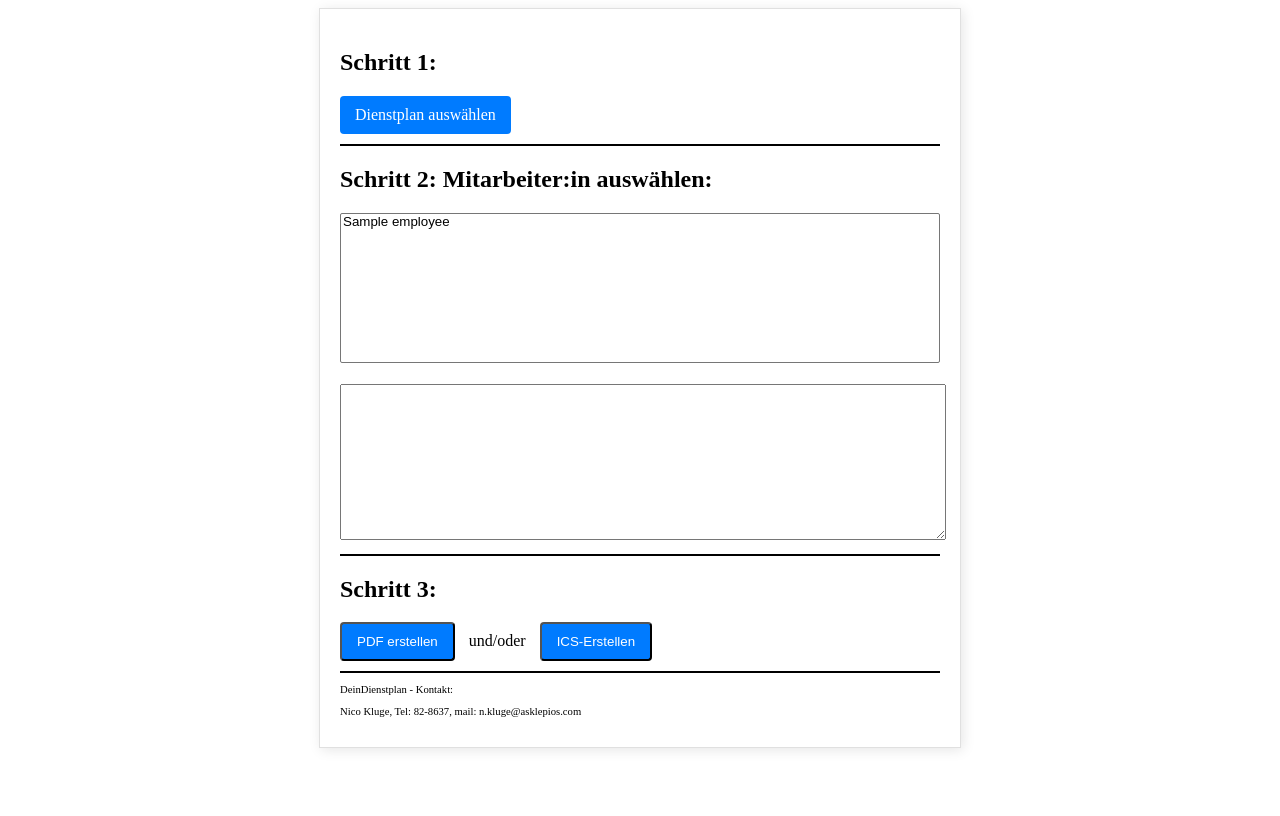
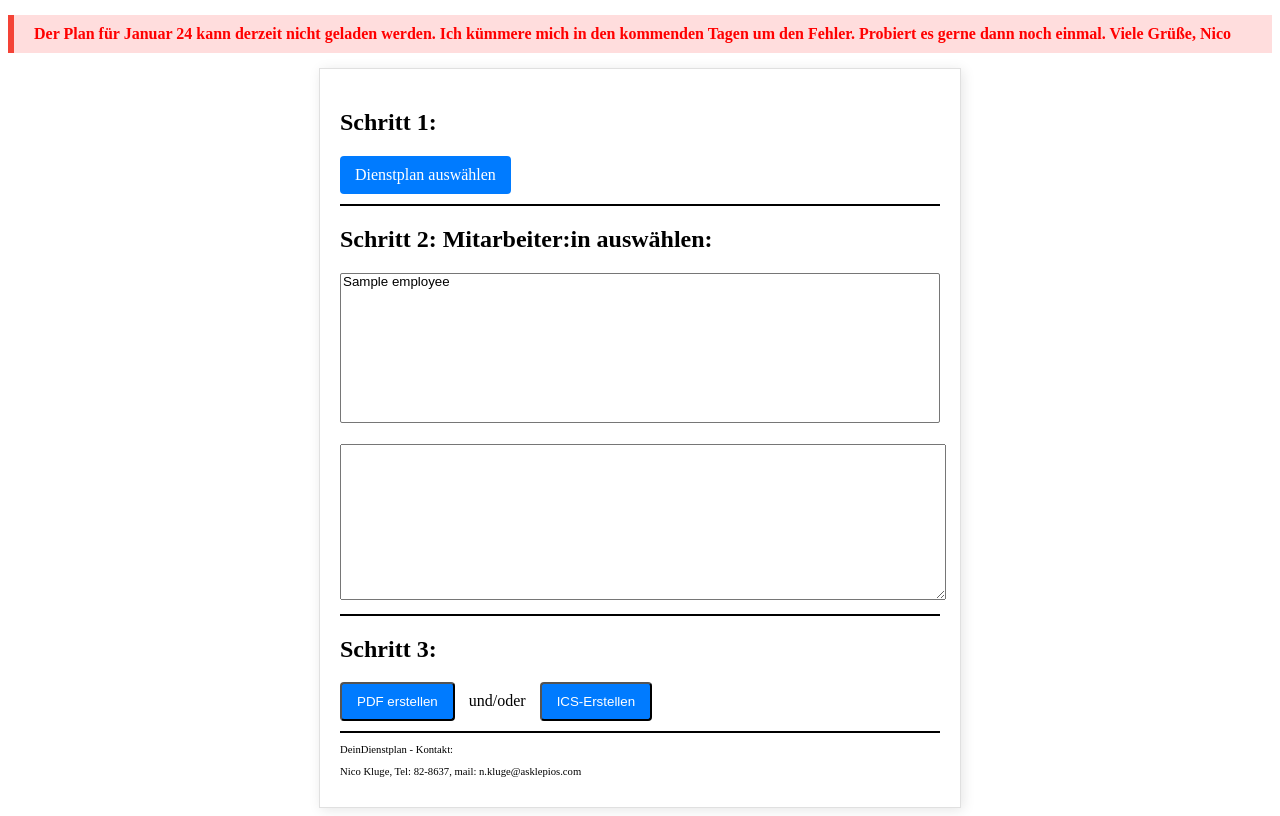
Before and after one commit to ChaosHut/DeinDienstplan, a Flask app: template templates/index.html in a window 1280 px wide. Before the commit the page ends 750 px from the top, so only its background shows below. Run offline with Flask 3, Linux system fonts and the light colour scheme; the template is opened without the code that fills it: most values are stand-ins (such as "Sample title", 1, 10 or a date in 2020).

Commit message:
Update index.html
Alerbox hinzugefügt

```diff
--- a/templates/index.html
+++ b/templates/index.html
@@ -48,10 +48,22 @@
             0% { transform: rotate(0deg); }
             100% { transform: rotate(360deg); }
         }
+
+        .alert-box {
+        background-color: #ffdddd; /* Roter Hintergrund */
+        border-left: 6px solid #f44336; /* Rote Linie auf der linken Seite */
+        margin: 15px 0; /* Etwas Abstand oben und unten */
+        padding: 10px 20px; /* Innenabstand */
+        color: red; /* Rote Schrift */
+        font-weight: bold; /* Fettschrift */
+    }
     </style>
 </head>
 
 <body>
+        <div class="alert-box">
+        Der Plan für Januar 24 kann derzeit nicht geladen werden. Ich kümmere mich in den kommenden Tagen um den Fehler. Probiert es gerne dann noch einmal. Viele Grüße, Nico
+    </div>
     <div class="container">
         <!-- Schritt 1 -->
         <h2>Schritt 1:</h2>
```
